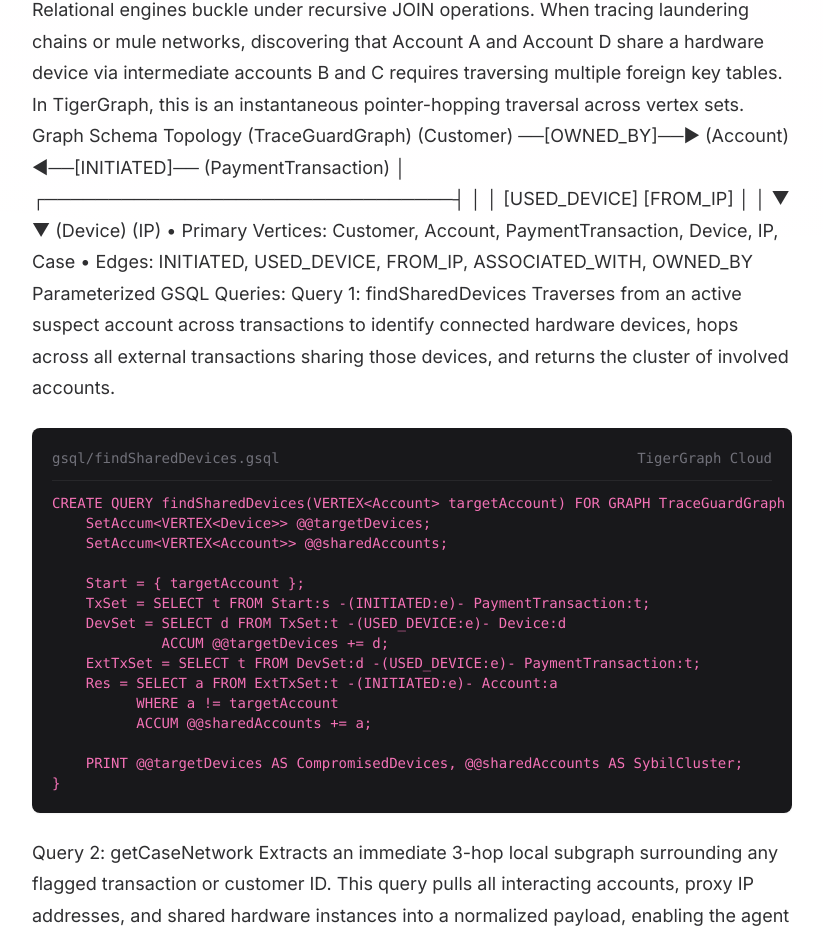
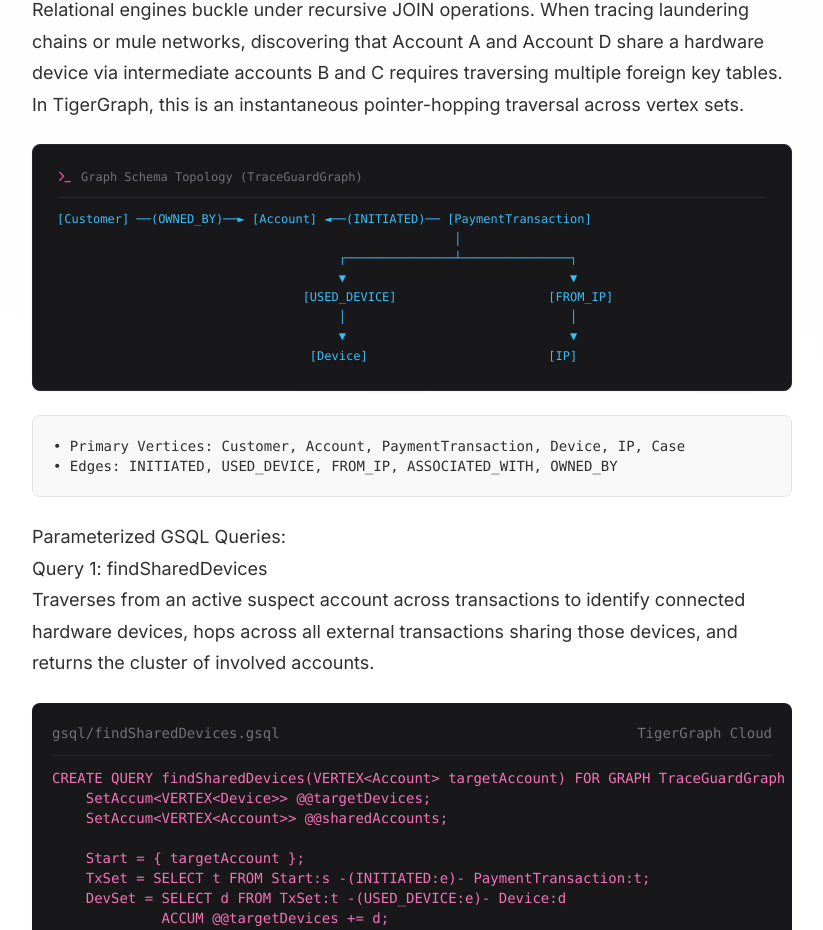
Before and after one commit to Amar1912/TraceGuardAI_Blog, a React (Vite) app: page / in a window 1280 px wide. Shown: the part 4792-5722 px from the top of the page, without its empty margins (82-905 px from the left). Built offline with nearby package versions, Linux system fonts and the light colour scheme.

Commit message:
Format Graph Schema Topology into professional diagram and detail box

```diff
--- a/src/data/blogPosts.js
+++ b/src/data/blogPosts.js
@@ -97,22 +97,21 @@
 4. Knowledge & Governance Layer (GraphRAG + Policy Engine)
 • Enforces deterministic risk gates. Even if an LLM assesses an event as high-risk, irreversible punitive mitigations (such as freezing an account or notifying law enforcement) are held behind strict programmatic checks and HITL analyst sign-offs.`,
 
-      tigergraphUsage: `Relational engines buckle under recursive JOIN operations. When tracing laundering chains or mule networks, discovering that Account A and Account D share a hardware device via intermediate accounts B and C requires traversing multiple foreign key tables. In TigerGraph, this is an instantaneous pointer-hopping traversal across vertex sets.
+      tigergraphIntro: `Relational engines buckle under recursive JOIN operations. When tracing laundering chains or mule networks, discovering that Account A and Account D share a hardware device via intermediate accounts B and C requires traversing multiple foreign key tables. In TigerGraph, this is an instantaneous pointer-hopping traversal across vertex sets.`,
 
-Graph Schema Topology (TraceGuardGraph)
-   (Customer) ──[OWNED_BY]──► (Account) ◄──[INITIATED]── (PaymentTransaction)
-                                                                 │
-                                ┌────────────────────────────────┤
-                                │                                │
-                        [USED_DEVICE]                       [FROM_IP]
-                                │                                │
-                                ▼                                ▼
-                            (Device)                           (IP)
+      schemaAscii: `[Customer] ──(OWNED_BY)──► [Account] ◄──(INITIATED)── [PaymentTransaction]
+                                                       │
+                                       ┌───────────────┴───────────────┐
+                                       ▼                               ▼
+                                  [USED_DEVICE]                     [FROM_IP]
+                                       │                               │
+                                       ▼                               ▼
+                                   [Device]                         [IP]`,
 
-• Primary Vertices: Customer, Account, PaymentTransaction, Device, IP, Case
-• Edges: INITIATED, USED_DEVICE, FROM_IP, ASSOCIATED_WITH, OWNED_BY
+      schemaDetails: `• Primary Vertices: Customer, Account, PaymentTransaction, Device, IP, Case
+• Edges: INITIATED, USED_DEVICE, FROM_IP, ASSOCIATED_WITH, OWNED_BY`,
 
-Parameterized GSQL Queries:
+      query1Desc: `Parameterized GSQL Queries:
 Query 1: findSharedDevices
 Traverses from an active suspect account across transactions to identify connected hardware devices, hops across all external transactions sharing those devices, and returns the cluster of involved accounts.`,
 
--- a/src/pages/BlogPost.jsx
+++ b/src/pages/BlogPost.jsx
@@ -169,7 +169,24 @@
             {/* How TigerGraph Is Used */}
             <section id="tigergraph">
               <h2 className="text-2xl font-bold text-[#18181B] mb-4 tracking-tight">How TigerGraph Is Used</h2>
-              <p className="text-[#18181B]/90 mb-6">{content.tigergraphUsage}</p>
+              <p className="text-[#18181B]/90 mb-6">{content.tigergraphIntro}</p>
+
+              {/* Graph Schema Topology ASCII Diagram Box */}
+              <div className="bg-[#18181B] text-[#E4E4E7] rounded-lg p-4 md:p-6 font-mono text-xs overflow-x-auto shadow-sm my-6 border border-[#27272A]">
+                <div className="flex items-center gap-2 pb-3 mb-3 border-b border-[#27272A] text-[#71717A]">
+                  <Terminal className="w-4 h-4 text-[#EC4899]" />
+                  <span>Graph Schema Topology (TraceGuardGraph)</span>
+                </div>
+                <pre className="text-[#38BDF8] leading-relaxed">
+                  {content.schemaAscii}
+                </pre>
+              </div>
+
+              <div className="whitespace-pre-line text-[#18181B]/90 mb-6 bg-[#F4F4F5]/60 p-5 rounded-lg border border-[#E4E4E7] font-mono text-sm">
+                {content.schemaDetails}
+              </div>
+
+              <p className="text-[#18181B]/90 mb-4 whitespace-pre-line">{content.query1Desc}</p>
 
               {/* GSQL Code 1 */}
               <div className="bg-[#18181B] text-[#E4E4E7] rounded-lg p-5 font-mono text-xs md:text-sm overflow-x-auto shadow-sm my-6">
```
